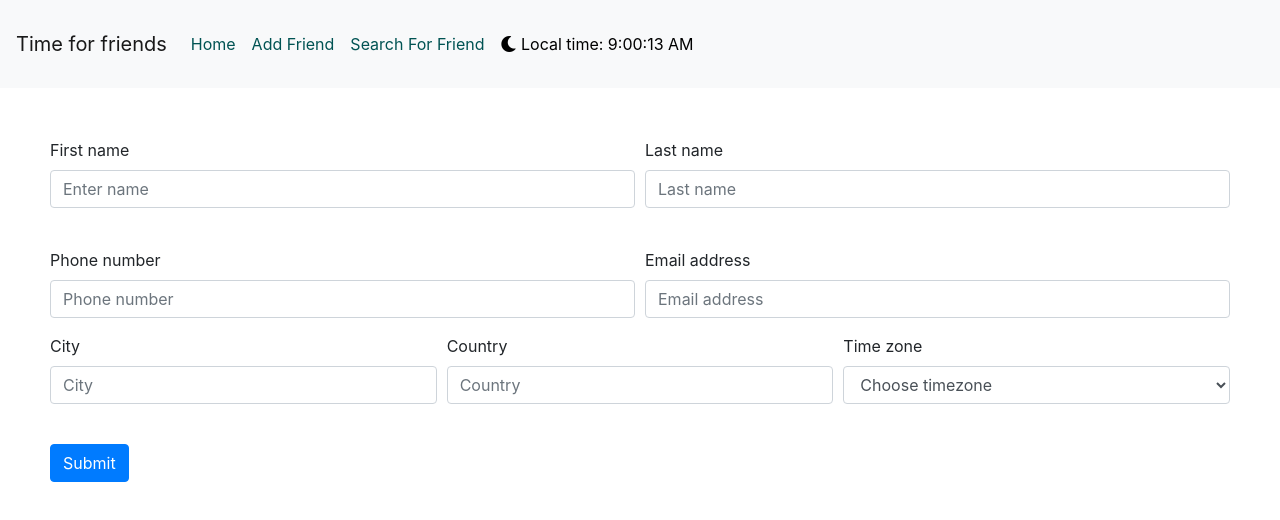
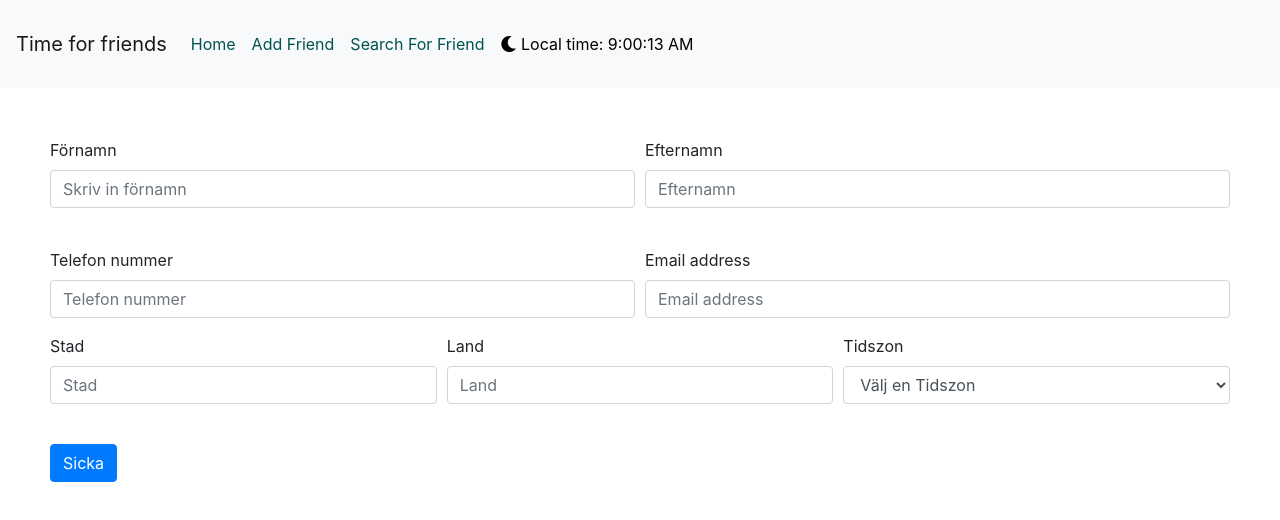
Before and after one commit to RamiAl/time-for-friends, a React (Create React App) app: page /addfriend in a window 1280 px wide. Shown: the top 520 px of the page. Built offline with nearby package versions, Linux system fonts and the light colour scheme; what google-maps-react would draw is missing.

Commit message:
translated addfriend

```diff
--- a/src/AddFriend.js
+++ b/src/AddFriend.js
@@ -6,13 +6,16 @@ import Col from 'react-bootstrap/Col';
 import Button from 'react-bootstrap/Button';
 import {Friend} from 'the.rest/dist/to-import';
 import moment from 'moment-timezone';
+import store from './utilities/Store';
 
 const allTimeZone =  moment.tz.names();
-allTimeZone.unshift("Choose timezone");
 
+{store.lang ? allTimeZone.unshift("Choose timezone") : allTimeZone.unshift("Välj en Tidszon")}
 export default class AddFriend extends Component {
 
     async componentDidMount(){
+    store.subscribeToChanges(this.storeSubscriber);
+
     }
     constructor(props) {
         super(props);
@@ -131,19 +134,19 @@ valTimeZone(){
         //console.log(this.state.city);
         return (
             <>
-            <Form style = {{margin: 50}} onSubmit={(e) => this.onSubmit(e)} ref="form">
+            {store.lang ? <Form style = {{margin: 50}} onSubmit={(e) => this.onSubmit(e)} ref="form">
             <Form.Row>
                 <Form.Group as={Col} controlId="formGridFirstName" value={this.state.name}
                 onChange={this.handleUserInput} >
-                <Form.Label >First name</Form.Label>
+                <Form.Label>First name</Form.Label>
                 <Form.Control  name="firstName" placeholder="Enter name" />
-                {(this.state.showFirstName ? <Form.Label className="error">File in name</Form.Label>:<Form.Label ></Form.Label>)}
+                {(this.state.showFirstName ? <Form.Label className="error">File in Firstname</Form.Label>:<Form.Label ></Form.Label>)}
                 </Form.Group>
                 <Form.Group as={Col} controlId="formGridLastName" value={this.state.lastName}
                 onChange={this.handleUserInput}>
                 <Form.Label>Last name</Form.Label>
                 <Form.Control name="lastName" placeholder="Last name" />
-                {(this.state.showLastName ? <Form.Label className="error">File in lastName</Form.Label>:<Form.Label ></Form.Label>)}
+                {(this.state.showLastName ? <Form.Label className="error">File in Lastname</Form.Label>:<Form.Label ></Form.Label>)}
                 </Form.Group>
             </Form.Row>
 
@@ -192,6 +195,71 @@ valTimeZone(){
 
             </Form>
 
+            :
+
+            <Form style = {{margin: 50}} onSubmit={(e) => this.onSubmit(e)} ref="form">
+            <Form.Row>
+                <Form.Group as={Col} controlId="formGridFirstName" value={this.state.name}
+                onChange={this.handleUserInput} >
+                <Form.Label>Förnamn</Form.Label>
+                <Form.Control  name="firstName" placeholder="Skriv in förnamn" />
+                {(this.state.showFirstName ? <Form.Label className="error">Fyll i namn</Form.Label>:<Form.Label ></Form.Label>)}
+                </Form.Group>
+                <Form.Group as={Col} controlId="formGridLastName" value={this.state.lastName}
+                onChange={this.handleUserInput}>
+                <Form.Label>Efternamn</Form.Label>
+                <Form.Control name="lastName" placeholder="Efternamn" />
+                {(this.state.showLastName ? <Form.Label className="error">Fyll i Efternamn</Form.Label>:<Form.Label ></Form.Label>)}
+                </Form.Group>
+            </Form.Row>
+
+            <Form.Row>
+            <Form.Group as={Col} controlId="formGridPhoneNumber" value={this.state.phoneNumber}
+                onChange={this.handleUserInput}>
+                <Form.Label>Telefon nummer</Form.Label>
+                <Form.Control name="phoneNumber" placeholder="Telefon nummer" />
+            </Form.Group>
+
+            <Form.Group as={Col} controlId="formGridEmail" value={this.state.emailAddress}
+                onChange={this.handleUserInput}>
+                <Form.Label>Email address</Form.Label>
+                <Form.Control name="emailAddress" placeholder="Email address" />
+            </Form.Group>
+            </Form.Row>
+
+            <Form.Row>
+                <Form.Group as={Col} controlId="formGridCity" value={this.state.city}
+                onChange={this.handleUserInput}>
+                <Form.Label>Stad</Form.Label>
+                <Form.Control name="city" placeholder="Stad" ref ="city"/>
+                </Form.Group>
+
+                <Form.Group as={Col} controlId="formGridCountry" value={this.state.country}
+                onChange={this.handleUserInput}>
+                <Form.Label>Land</Form.Label>
+                <Form.Control name="country" placeholder="Land" ref ="cuntry"/>
+                </Form.Group>
+
+                <Form.Group as={Col} controlId="formGridTimeZone" value={this.state.timeZone}
+                onChange={this.handleUserInput} >
+                <Form.Label>Tidszon</Form.Label>
+                <Form.Control as="select" name="timeZone" ref ="timeZone">
+                    {this.showTimeZoneList()}
+                </Form.Control >
+                {(this.state.showTimeZone ? <Form.Label className="error">Välj en Tidszon</Form.Label>:<Form.Label ></Form.Label>)}
+                </Form.Group>
+
+
+            </Form.Row>
+
+            <Button variant="primary" type="submit">
+                Sicka
+            </Button>
+
+            </Form>
+        }
+
+
             </>
         );
     }
```
